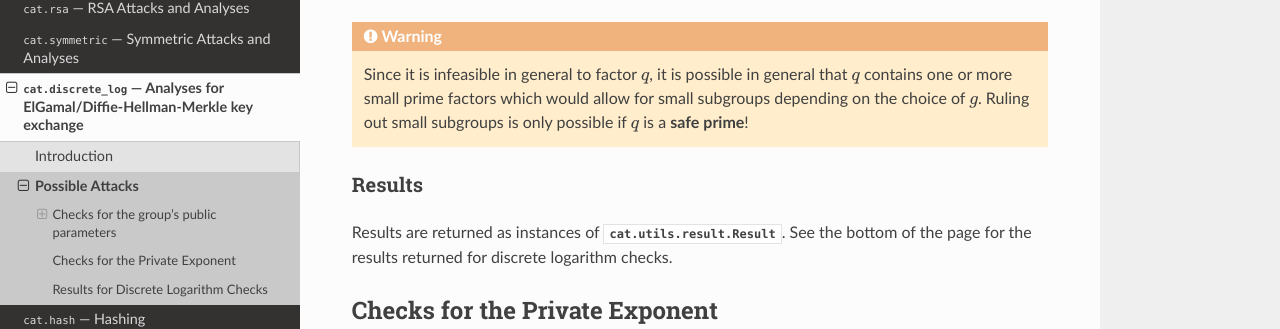
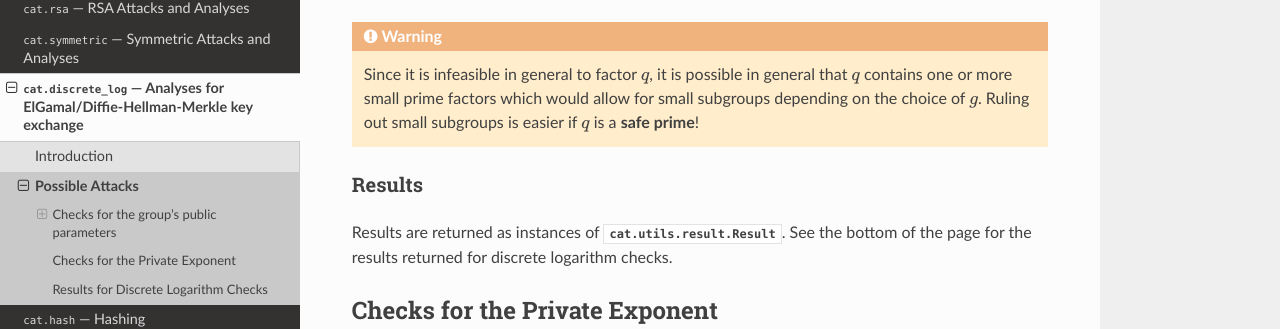
Before and after one commit to establishingsecurity/CAT, a Sphinx documentation site: the page built from doc/src/discrete_log/attacks.rst, in a window 1280 px wide and 900 px high, scrolled down 1068 px. Shown: the part 169-498 px from the top of the window. Built offline with Sphinx 7.4.7 and the Read the Docs theme 2.0.0, drawn with Linux system fonts in a browser that asks for light colours; pages that are not in the unit, such as notebooks, are missing from menus.

```diff
--- a/doc/src/discrete_log/attacks.rst
+++ b/doc/src/discrete_log/attacks.rst
@@ -40,9 +40,12 @@ Small subgroups
 There are some simple checks that can be performed efficiently to check whether the given :math:`g` generates a small subgroup.
 If :math:`g` is the identity element it generates a subgroup of order :math:`1`, if :math:`g` is either :math:`0` or :math:`q` it generates a subgroup of order :math:`2`.
 
+.. TODO
+    Recheck this claim of 0 or q generating subgroup of order 2
+
 .. warning::
     Since it is infeasible in general to factor :math:`q`, it is possible in general that :math:`q` contains one or more small prime factors which would
-    allow for small subgroups depending on the choice of :math:`g`. Ruling out small subgroups is only possible if :math:`q` is a **safe prime**!
+    allow for small subgroups depending on the choice of :math:`g`. Ruling out small subgroups is easier if :math:`q` is a **safe prime**!
 
 Results
 ~~~~~~~
```
